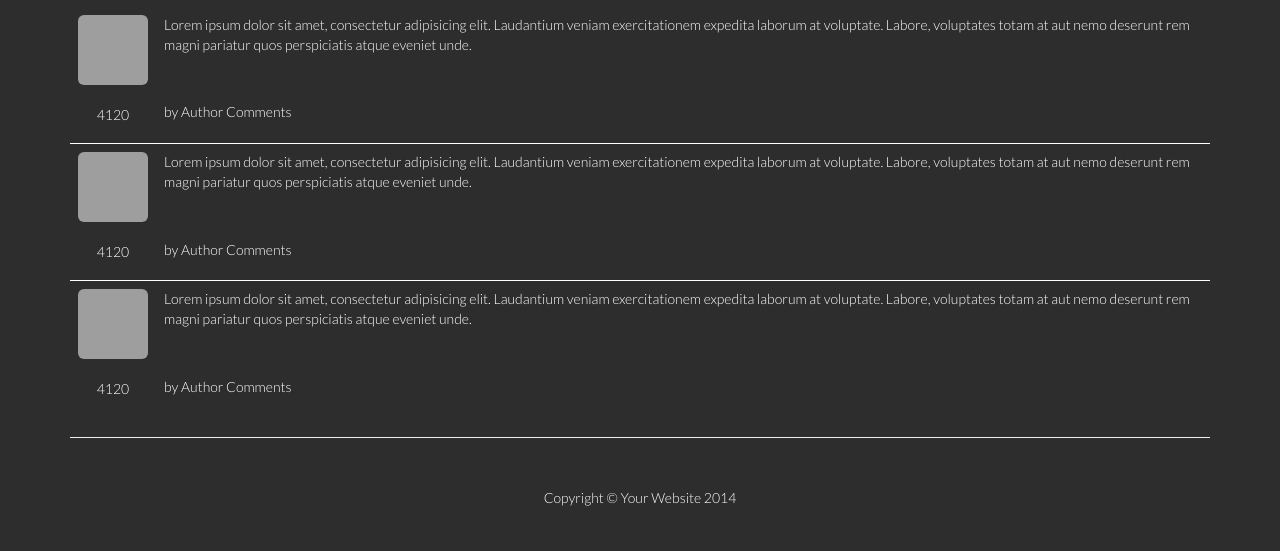
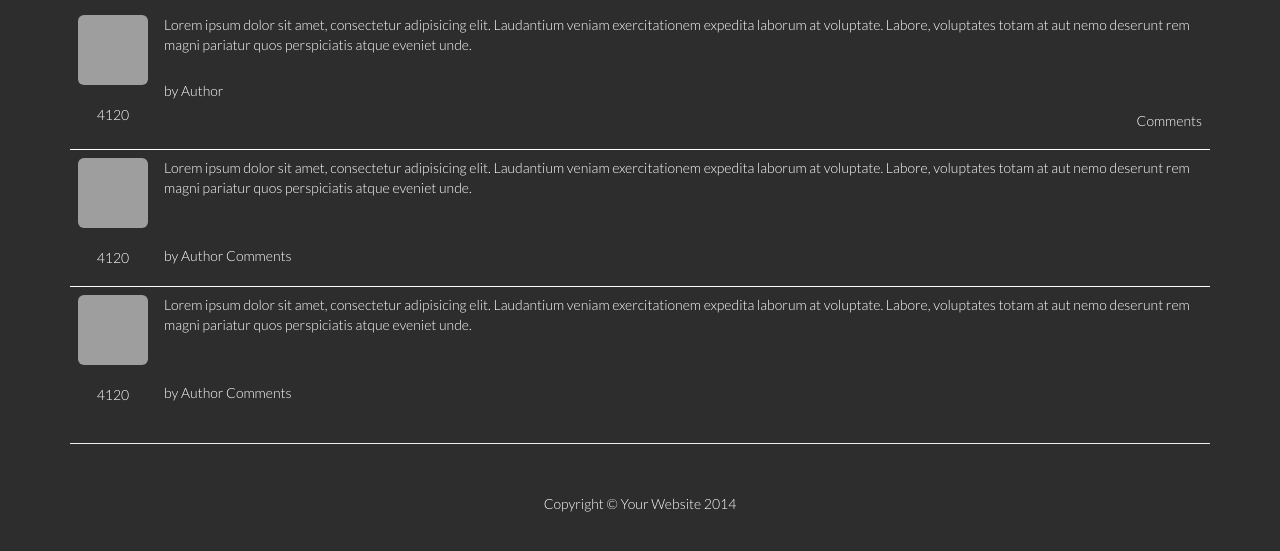
Before and after one commit to stcode09/mreddit, a plain HTML site: page index.html in a window 1280 px wide. Shown: the part 173-724 px from the top of the page. Drawn offline with nearby package versions, Linux system fonts and the light colour scheme; grey boxes are pictures that could not be loaded.

Commit message:
Update index.html

```diff
--- a/index.html
+++ b/index.html
@@ -84,7 +84,7 @@
                   <td><p>Lorem ipsum dolor sit amet, consectetur adipisicing elit. Laudantium veniam exercitationem expedita laborum at voluptate. Labore, voluptates totam at aut nemo deserunt rem magni pariatur quos perspiciatis atque eveniet unde.</p></td>
                 </tr>
                 <tr style="border-bottom: 1px solid white;">
-                    <td><div>by Author <span class="text-right">Comments</span></div></td>
+                    <td><div><p class="text-left">by Author</p> <p class="text-right">Comments</p></div></td>
                 </tr>
                 <tr style="margin-top:5px">
                   <td rowspan="2">
```
